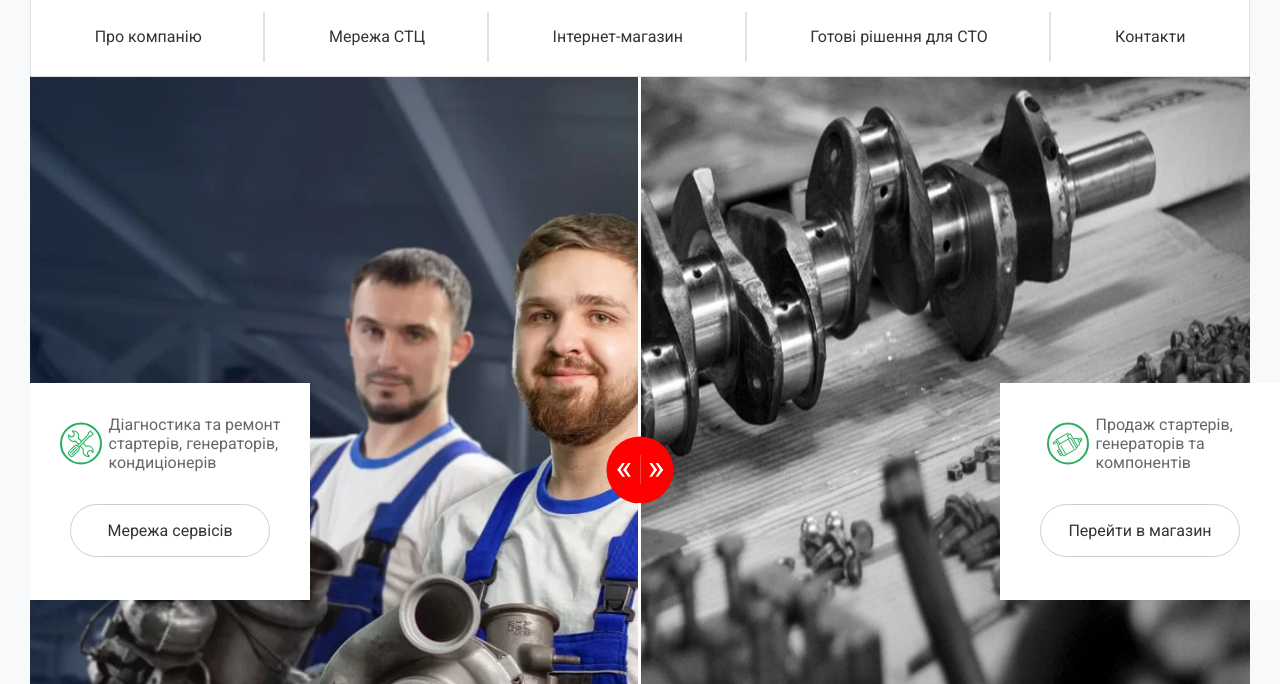
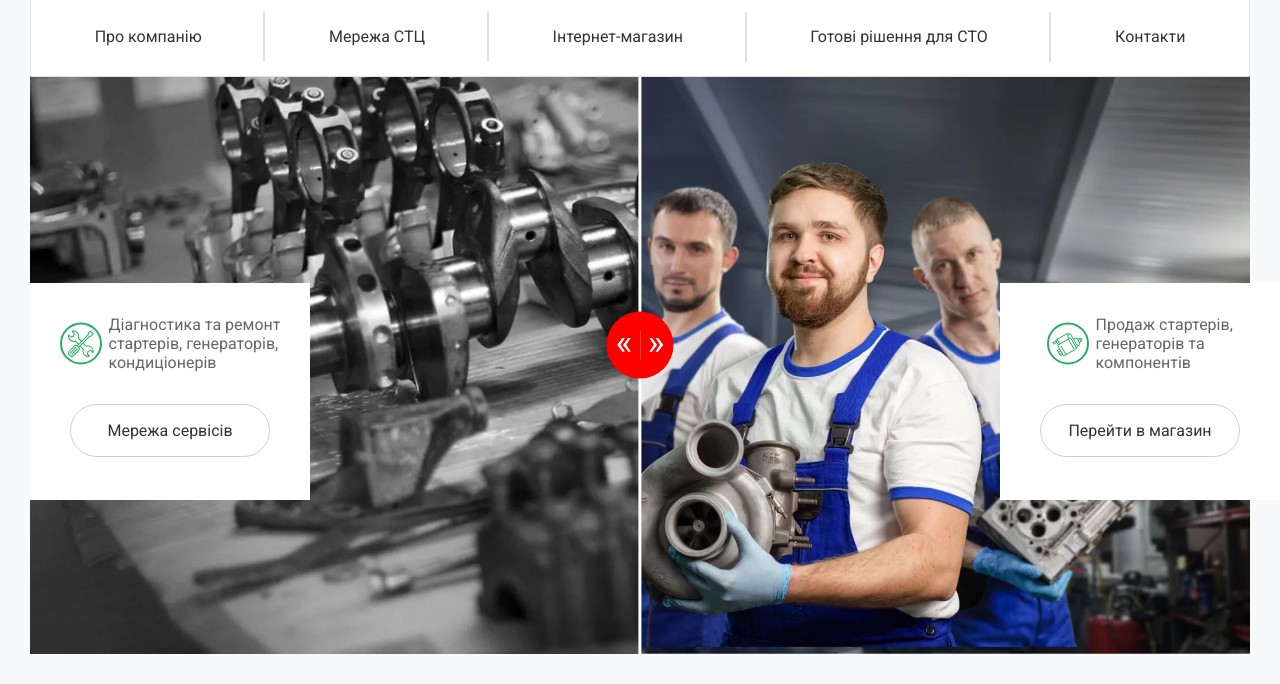
Before and after one commit to Promart1/restart_web, a plain HTML site: page index.html in a window 1280 px wide. Shown: the part 116-800 px from the top of the page. Drawn offline with Linux system fonts and the light colour scheme.

Commit message:
updates sources for web version

```diff
--- a/css/style.css
+++ b/css/style.css
@@ -224,7 +224,6 @@ body {
 }
 
 .main {
-  max-height: 866px;
   position: relative;
 }
 
@@ -323,95 +322,77 @@ body {
 
 .wrapper {
   margin-top: -40px;
-  height: 866px;
-  width: 100%;
+  display: -ms-grid;
+  display: grid;
+  place-content: center;
   position: relative;
   overflow: hidden;
-  margin-right: auto;
-  margin-left: auto;
-}
-
-.wrapper .images {
+  --position: 50%;
+}
+
+.image-container {
+  width: 100%;
+  max-height: 90vh;
+}
+
+.slider-image {
+  width: 100%;
   height: 100%;
-  width: 100%;
-  display: -webkit-box;
-  display: -ms-flexbox;
-  display: flex;
-}
-
-.wrapper .images .img-1 {
-  height: 100%;
-  width: 100%;
-}
-
-.wrapper .images .img-2 {
-  position: absolute;
-  height: 100%;
-  width: 50%;
   -o-object-fit: cover;
      object-fit: cover;
-  -o-object-position: center;
-     object-position: center;
-  display: block;
-}
-
-.wrapper .slider {
+  -o-object-position: left;
+     object-position: left;
+}
+
+.image-before {
   position: absolute;
-  top: 0;
+  inset: 0;
+  width: var(--position);
+  -webkit-filter: grayscale(100%);
+          filter: grayscale(100%);
+}
+
+.slider {
+  position: absolute;
+  inset: 0;
+  cursor: pointer;
+  opacity: 0;
+  /* for Firefox */
   width: 100%;
-  z-index: 99;
-}
-
-.wrapper .slider input {
-  width: 100%;
-  outline: none;
-  -webkit-appearance: none;
-  -moz-appearance: none;
-       appearance: none;
-  background: none;
-}
-
-.slider input::-webkit-slider-thumb {
-  height: 866px;
-  width: 3px;
-  background: none;
-  -webkit-appearance: none;
-  appearance: none;
-  cursor: col-resize;
-}
-
-.slider .drag-line {
-  width: 3px;
-  height: 866px;
+  height: 100%;
+}
+
+.slider:focus-visible ~ .slider-button {
+  outline: 5px solid black;
+  outline-offset: 3px;
+}
+
+.slider-line {
   position: absolute;
-  left: 49.85%;
+  inset: 0;
+  width: 0.2rem;
+  height: 100%;
+  background-color: #fff;
+  /* z-index: 10; */
+  left: var(--position);
+  -webkit-transform: translateX(-50%);
+      -ms-transform: translateX(-50%);
+          transform: translateX(-50%);
   pointer-events: none;
 }
 
-.slider .drag-line::before,
-.slider .drag-line::after {
+.slider-button {
   position: absolute;
-  content: "";
-  width: 100%;
-  height: 400px;
-  background: #fff;
-}
-
-.slider .drag-line::before {
-  top: 0;
-}
-
-.slider .drag-line::after {
-  bottom: 0;
-}
-
-.slider .drag-line span {
-  position: absolute;
+  display: -ms-grid;
+  display: grid;
+  place-items: center;
   top: 50%;
-  left: 50%;
+  left: var(--position);
   -webkit-transform: translate(-50%, -50%);
       -ms-transform: translate(-50%, -50%);
           transform: translate(-50%, -50%);
+  pointer-events: none;
+  /* z-index: 100; */
 }
 
 .nav__inner {
--- a/index.html
+++ b/index.html
@@ -3,15 +3,15 @@
   <head>
   <meta charset="UTF-8" />
   <meta name="viewport" content="width=device-width, initial-scale=1.0" />
-  <link rel="stylesheet" href="css/style.min.css?_v=20240309183652" />
+  <link rel="stylesheet" href="css/style.min.css?_v=20240310115720" />
   <link rel="preconnect" href="https://fonts.googleapis.com" />
   <link rel="preconnect" href="https://fonts.gstatic.com" crossorigin />
   <link rel="preconnect" href="https://fonts.googleapis.com">
 <link rel="preconnect" href="https://fonts.gstatic.com" crossorigin>
-<link href="https://fonts.googleapis.com/css2?family=Roboto:wght@400;700&display=swap&_v=20240309183652" rel="stylesheet">
+<link href="https://fonts.googleapis.com/css2?family=Roboto:wght@400;700&display=swap&_v=20240310115720" rel="stylesheet">
 <link rel="preconnect" href="https://fonts.googleapis.com">
 <link rel="preconnect" href="https://fonts.gstatic.com" crossorigin>
-<link href="https://fonts.googleapis.com/css2?family=Black+Ops+One&display=swap&_v=20240309183652" rel="stylesheet">
+<link href="https://fonts.googleapis.com/css2?family=Black+Ops+One&display=swap&_v=20240310115720" rel="stylesheet">
   <title>Restart</title>
 </head>
 
@@ -46,11 +46,11 @@
         </li>
 
         <li class="menu__item">
-          <a href="../about.html" class="menu__link">Про компанію</a>
+          <a href="/about.html" class="menu__link">Про компанію</a>
         </li>
 
         <li class="menu__item">
-          <a href="../stores.html" class="menu__link">Мережа СТЦ</a>
+          <a href="/stores.html" class="menu__link">Мережа СТЦ</a>
         </li>
 
         <li class="menu__item">
@@ -58,11 +58,11 @@
         </li>
 
         <li class="menu__item">
-          <a href="../solution.html" class="menu__link">Готові рішення для СТО</a>
+          <a href="/solution.html" class="menu__link">Готові рішення для СТО</a>
         </li>
 
         <li class="menu__item">
-          <a href="../contacts.html" class="menu__link">Контакти</a>
+          <a href="/contacts.html" class="menu__link">Контакти</a>
         </li>
 
       </ul>
@@ -78,8 +78,8 @@
 
         <!-- <div class="wrapper">
           <div class="images">
-            <img src="img/background-first.png" alt="" class="img-1">
-            <img src="img/background-second.png" alt="" class="img-2">
+            <picture><source srcset="img/background-first.webp" type="image/webp"><img src="img/background-first.png" alt="" class="img-1"></picture>
+            <picture><source srcset="img/background-second.webp" type="image/webp"><img src="img/background-second.png" alt="" class="img-2"></picture>
           </div>
           <div class="slider">
             <div class="drag-line">
@@ -105,10 +105,39 @@
 
         <div class="container main__container">
 
- <div class="wrapper">
+<div class="wrapper">
+  <div class="image-container">
+    <picture><source srcset="img/bg1.webp" type="image/webp"><img src="img/bg1.jpg" alt="" class="image-before slider-image"></picture>
+    <picture><source srcset="img/bg2.webp" type="image/webp"><img src="img/bg2.webp" alt="" class="image-after slider-image"></picture>
+  </div>
+
+  <input class="slider" type="range" min="0" max="100" value="50">
+<div class="slider-line" aria-hidden="true"></div>
+<div class="slider-button" aria-hidden="true">
+  <span>
+                <div class="main__nav-wrapper">
+              <img
+                src="img/icons/arr-right.svg"
+                alt="array"
+                class="main__icon"
+              />
+              <img src="img/icons/line.svg" alt="array" class="main__icon" />
+              <img
+                src="img/icons/arr-left.svg"
+                alt="array"
+                class="main__icon"
+              />
+            </div>
+              </span>
+</div>
+
+</div>
+
+
+ <!-- <div class="wrapper">
           <div class="images">
-            <img src="img/bg1.jpg" alt="" class="img-1">
-            <img src="img/bg2.webp" alt="" class="img-2">
+            <picture><source srcset="img/bg1.webp" type="image/webp"><img src="img/bg1.jpg" alt="" class="img-1"></picture>
+            <picture><source srcset="img/bg2.webp" type="image/webp"><img src="img/bg2.webp" alt="" class="img-2"></picture>
           </div>
           <div class="slider">
             <div class="drag-line">
@@ -130,7 +159,7 @@
             </div>
             <input class="input" type="range" min="0" max="100" value="50">
           </div>
-        </div>
+        </div> -->
 
 
           <div class="main__wrapper">
@@ -195,7 +224,7 @@
             <div class="nav__blocks-wrapper">
               <a href="./stores.html">
                 <div class="nav__block">
-                  <img src="img/nav_img-first.png" alt="mechanic" />
+                  <picture><source srcset="img/nav_img-first.webp" type="image/webp"><img src="img/nav_img-first.png" alt="mechanic" /></picture>
                   <h2 class="nav__block-title">Мережа СТЦ</h2>
                   <p class="nav__block-text">
                     Ремонт стартерів, генераторів, кондиціонерів
@@ -205,7 +234,7 @@
 
               <a href="#">
                 <div class="nav__block">
-                  <img src="img/nav_img-sec.png" alt="internet-shop" />
+                  <picture><source srcset="img/nav_img-sec.webp" type="image/webp"><img src="img/nav_img-sec.png" alt="internet-shop" /></picture>
                   <h2 class="nav__block-title">Інтернет-магазин</h2>
                   <p class="nav__block-text">
                     Понад 15 000 позицій агрегатів та компонентів
@@ -215,7 +244,7 @@
 
               <a href="">
                 <div class="nav__block">
-                  <img src="img/nav_img-third.png" alt="man" />
+                  <picture><source srcset="img/nav_img-third.webp" type="image/webp"><img src="img/nav_img-third.png" alt="man" /></picture>
                   <h2 class="nav__block-title">Готові рішення</h2>
                   <p class="nav__block-text">
                     Готові рішення <br />
@@ -247,11 +276,11 @@
         </li>
 
         <li class="menu__item">
-          <a href="../about.html" class="menu__link">Про компанію</a>
+          <a href="/about.html" class="menu__link">Про компанію</a>
         </li>
 
         <li class="menu__item">
-          <a href="../stores.html" class="menu__link">Мережа СТЦ</a>
+          <a href="/stores.html" class="menu__link">Мережа СТЦ</a>
         </li>
 
         <li class="menu__item">
@@ -259,11 +288,11 @@
         </li>
 
         <li class="menu__item">
-          <a href="../solution.html" class="menu__link">Готові рішення для СТО</a>
+          <a href="/solution.html" class="menu__link">Готові рішення для СТО</a>
         </li>
 
         <li class="menu__item">
-          <a href="../contacts.html" class="menu__link">Контакти</a>
+          <a href="/contacts.html" class="menu__link">Контакти</a>
         </li>
 
       </ul>
@@ -287,6 +316,6 @@
   </div>
 </footer>
 
-    <script src="js/app.min.js?_v=20240309183652" defer></script>
+    <script src="js/app.min.js?_v=20240310115720" defer></script>
   </body>
 </html>
```
Also changed, not shown: about.html (+13 -13 lines), contacts.html (+12 -12 lines), js/app.min.js (+1 -49 lines), solution.html (+14 -14 lines), stores.html (+17 -17 lines), css/style.min.css.
